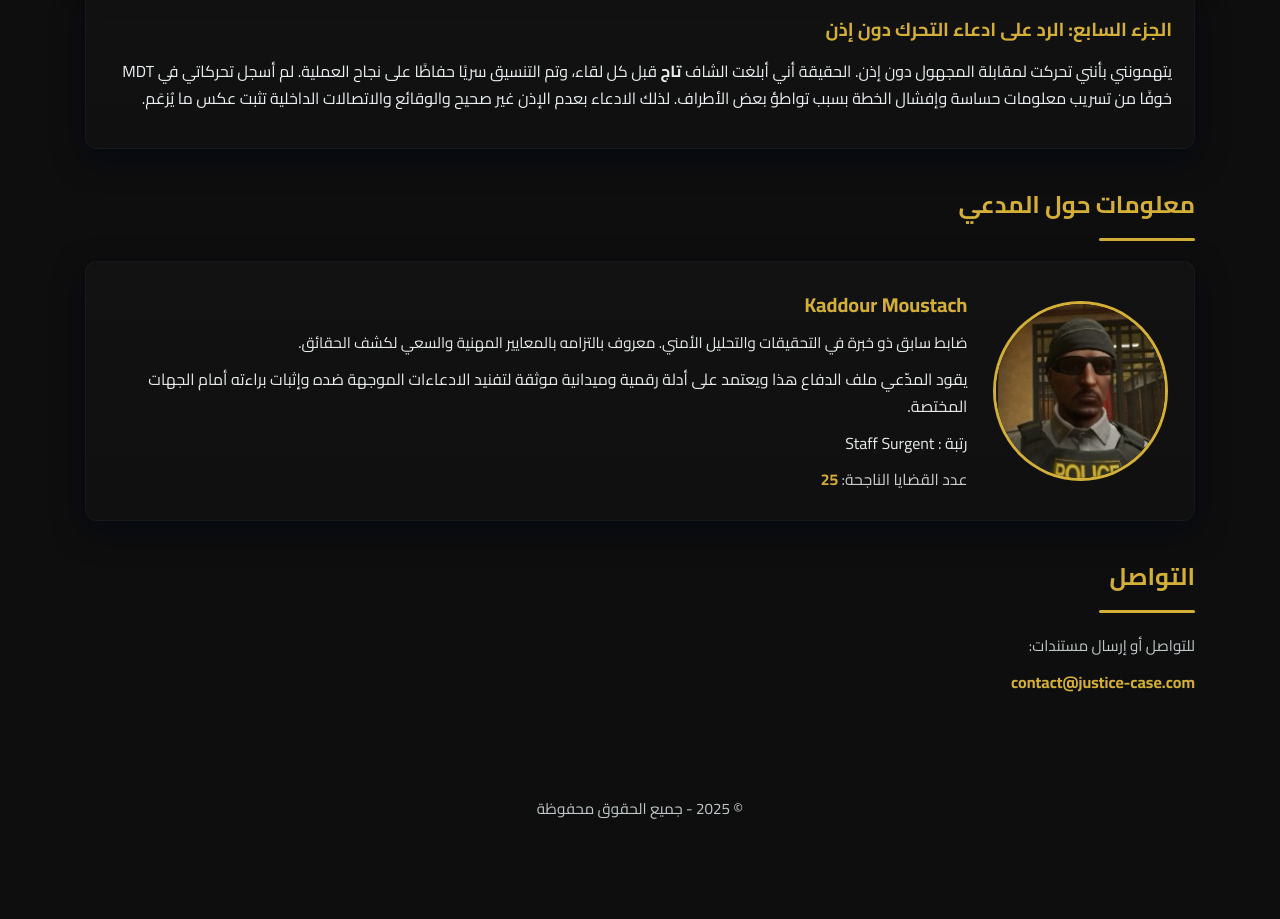
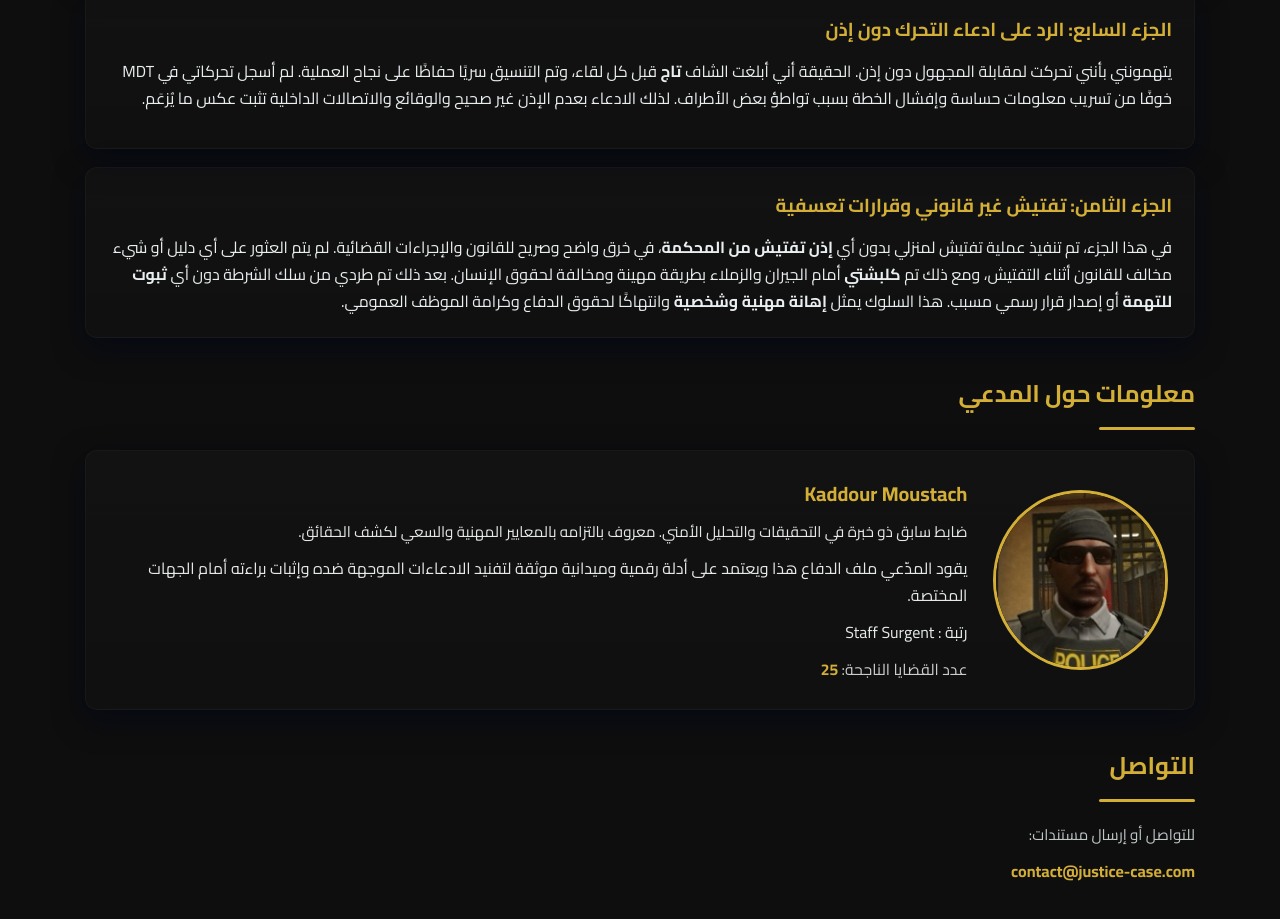
Before and after one commit to cdh0/Legenddz, a plain HTML site: page index.html in a window 1280 px wide. Shown: the part 2849-3768 px from the top of the page. Before the commit the page ends 3691 px from the top, so only its background shows below. Drawn offline with Linux system fonts and the light colour scheme.

Commit message:
Update index.html

```diff
--- a/index.html
+++ b/index.html
@@ -317,6 +317,17 @@
                 </div>
       </div>
 
+      <div class="evidence-section">
+  <h3>الجزء الثامن: تفتيش غير قانوني وقرارات تعسفية</h3>
+  <p>
+    في هذا الجزء، تم تنفيذ عملية تفتيش لمنزلي بدون أي <strong>إذن تفتيش من المحكمة</strong>،
+    في خرق واضح وصريح للقانون والإجراءات القضائية.
+    لم يتم العثور على أي دليل أو شيء مخالف للقانون أثناء التفتيش،
+    ومع ذلك تم <strong>كلبشتي</strong> أمام الجيران والزملاء بطريقة مهينة ومخالفة لحقوق الإنسان.
+    بعد ذلك تم طردي من سلك الشرطة دون أي <strong>ثبوت للتهمة</strong> أو إصدار قرار رسمي مسبب.
+    هذا السلوك يمثل <strong>إهانة مهنية وشخصية</strong> وانتهاكًا لحقوق الدفاع وكرامة الموظف العمومي.
+  </p>
+</div>
     </section>
     <!-- ====== Plaintiff Info ====== -->
     <section id="plaintiff">
```
